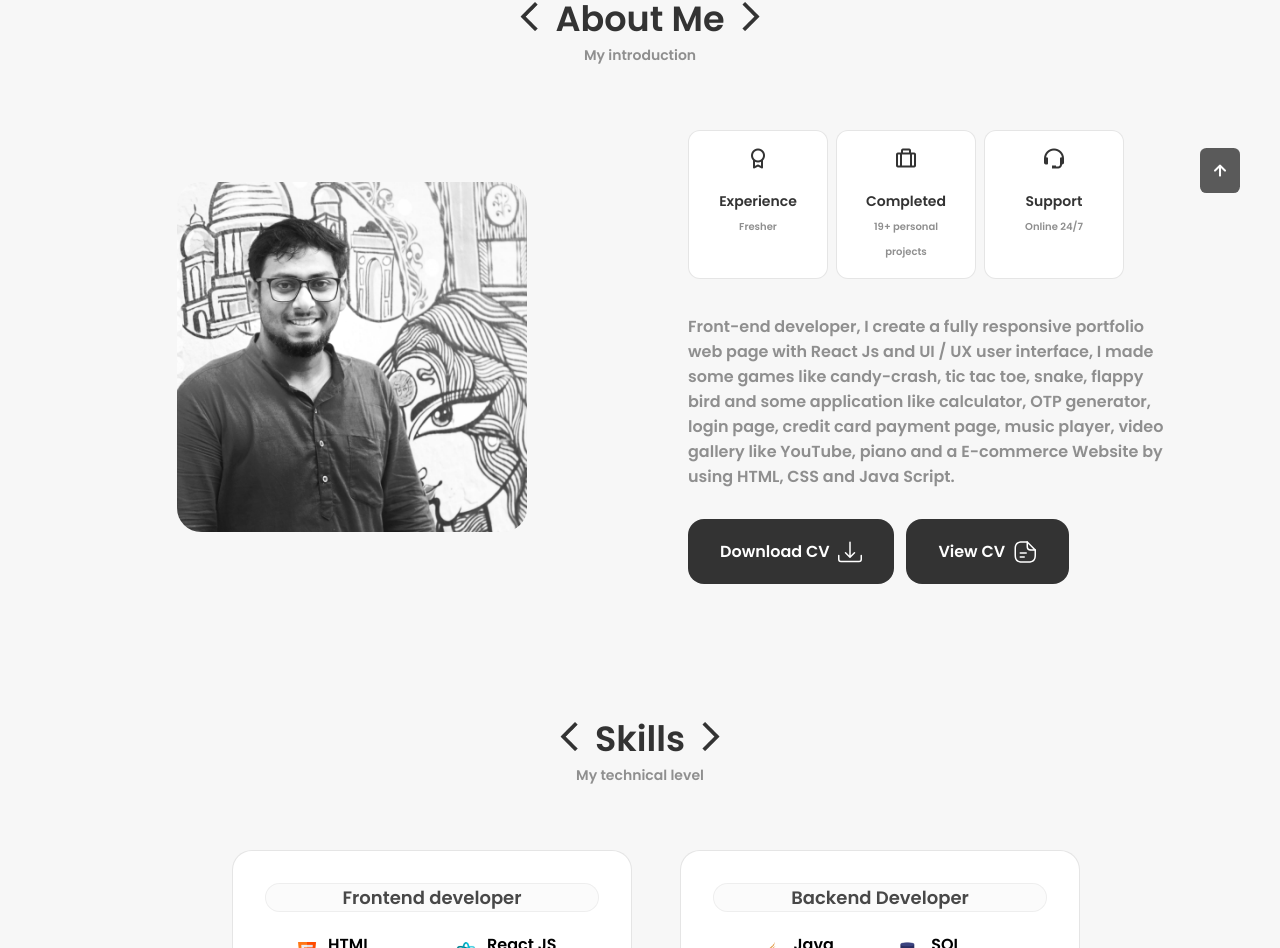
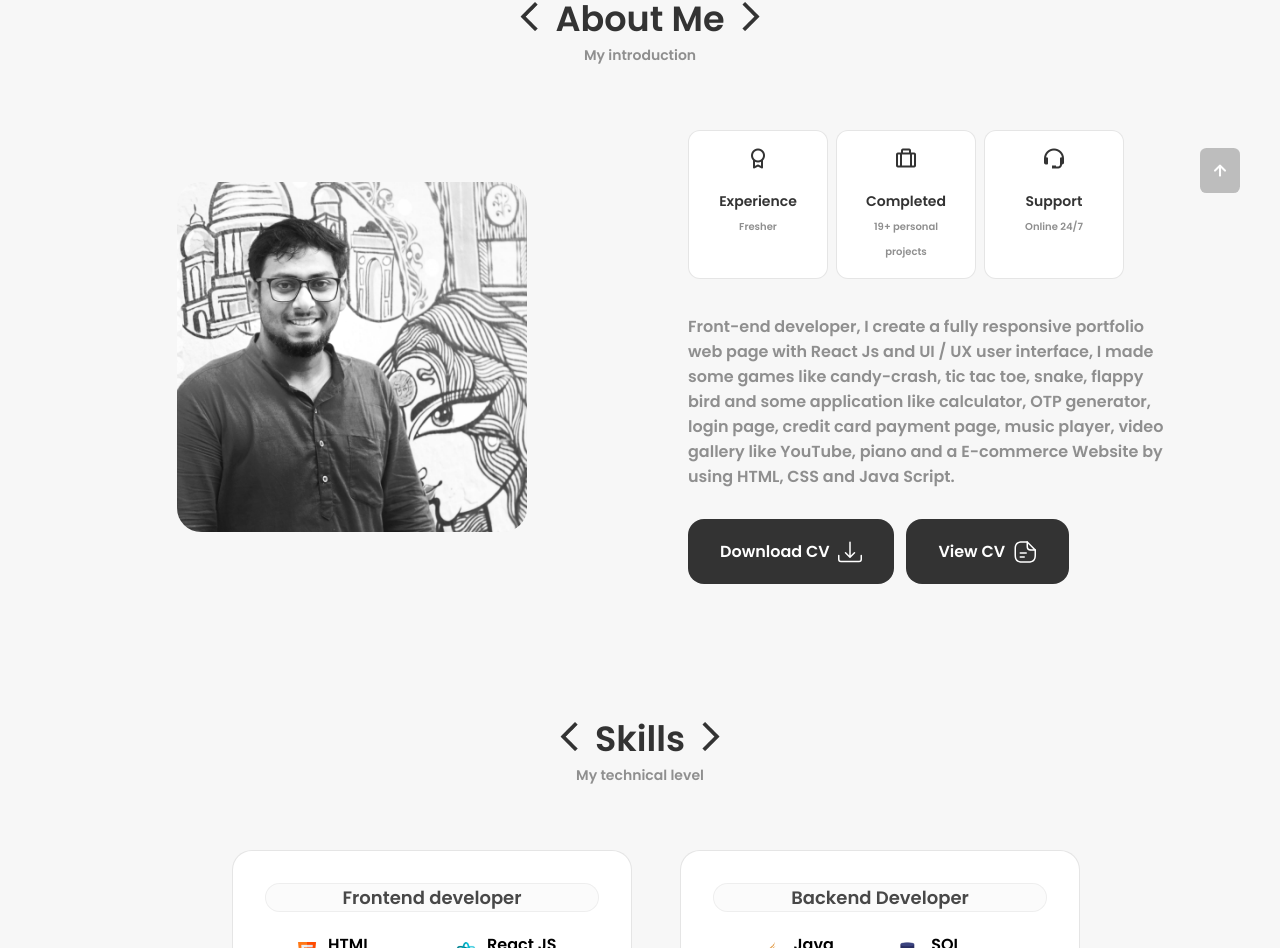
Before and after one commit to ChayanKM/Chayan-Portfolio-Website, a React (Create React App) app: page / in a window 1280 px wide. Shown: the part 767-1715 px from the top of the page. Built offline with nearby package versions, Linux system fonts and the light colour scheme.

Commit message:
commit
scrollup update

```diff
--- a/src/components/scrollup/scrollup.css
+++ b/src/components/scrollup/scrollup.css
@@ -2,7 +2,7 @@
     position: fixed;
     right: 2.5rem;
     bottom: -20%;
-    background-color: var(--title-color);
+    background-color: rgba(0, 0, 0, 0.296);
     opacity: 0.8;
     padding: 0.3rem 0.5rem;
     border-radius: 0.4rem;
@@ -16,7 +16,7 @@
 }
 
 .scrollup:hover {
-    background-color: var(--title-color-dark);
+    background-color: var(--title-color);
 }
 
 /* Show Scroll */
```
